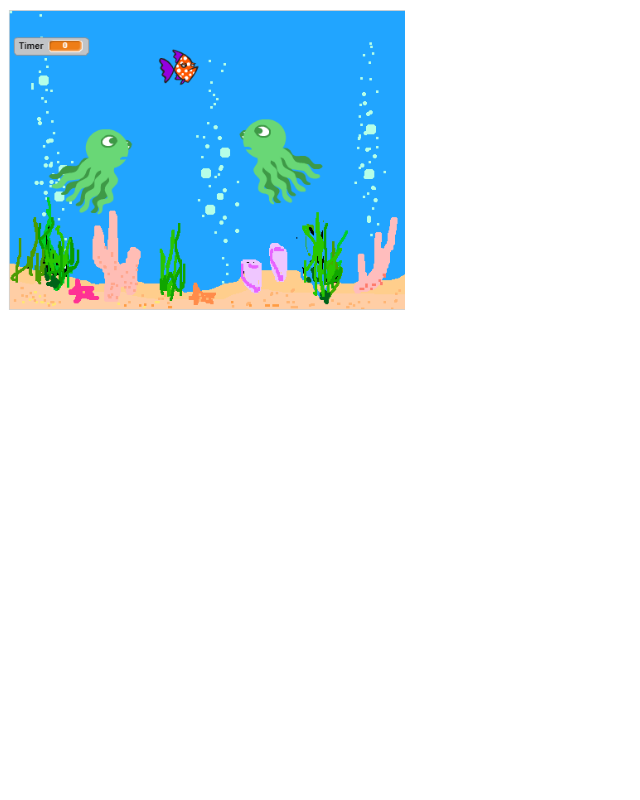
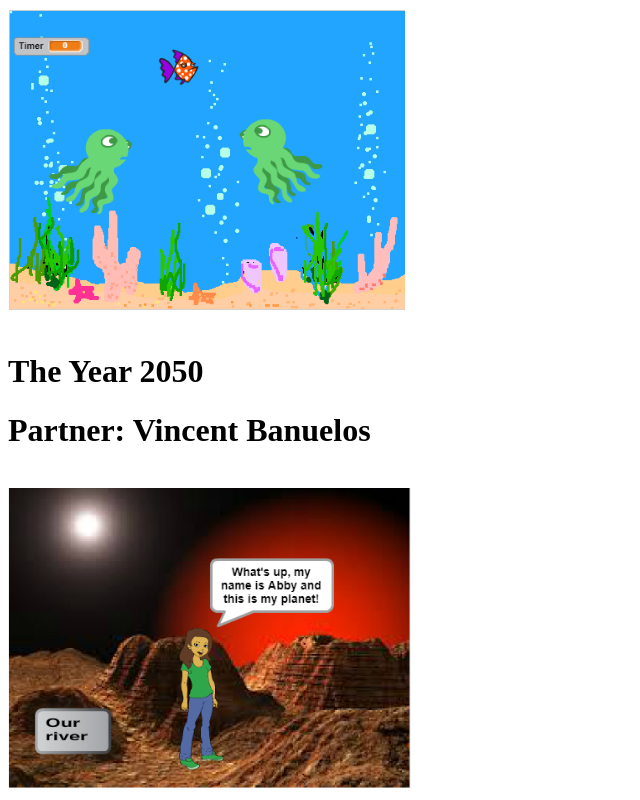
Before and after one commit to Emmy2018/csp-project-1, a plain HTML site: page portfolio.html in a window 1280 px wide. Shown: the part 552-1352 px from the top of the page, without its empty margins (0-640 px from the left). Before the commit the page ends 874 px from the top, so only its background shows below. Drawn offline with Linux system fonts and the light colour scheme.

Commit message:
Add files via upload

```diff
--- a/portfolio.html
+++ b/portfolio.html
@@ -20,5 +20,13 @@
 <img src="images/Eat the Fish.PNG" height="300">
 </a>
 <br>
+<br>
+<h1>The Year 2050</h1>
+<h1>Partner: Vincent Banuelos</h1>
+<br>
+<a target="_blank" href="https://scratch.mit.edu/projects/215193641/#player">
+<img src="images/Interactive Story.PNG" height="300">
+</a>
+<br>
 	  </body>
 	</html>
```
